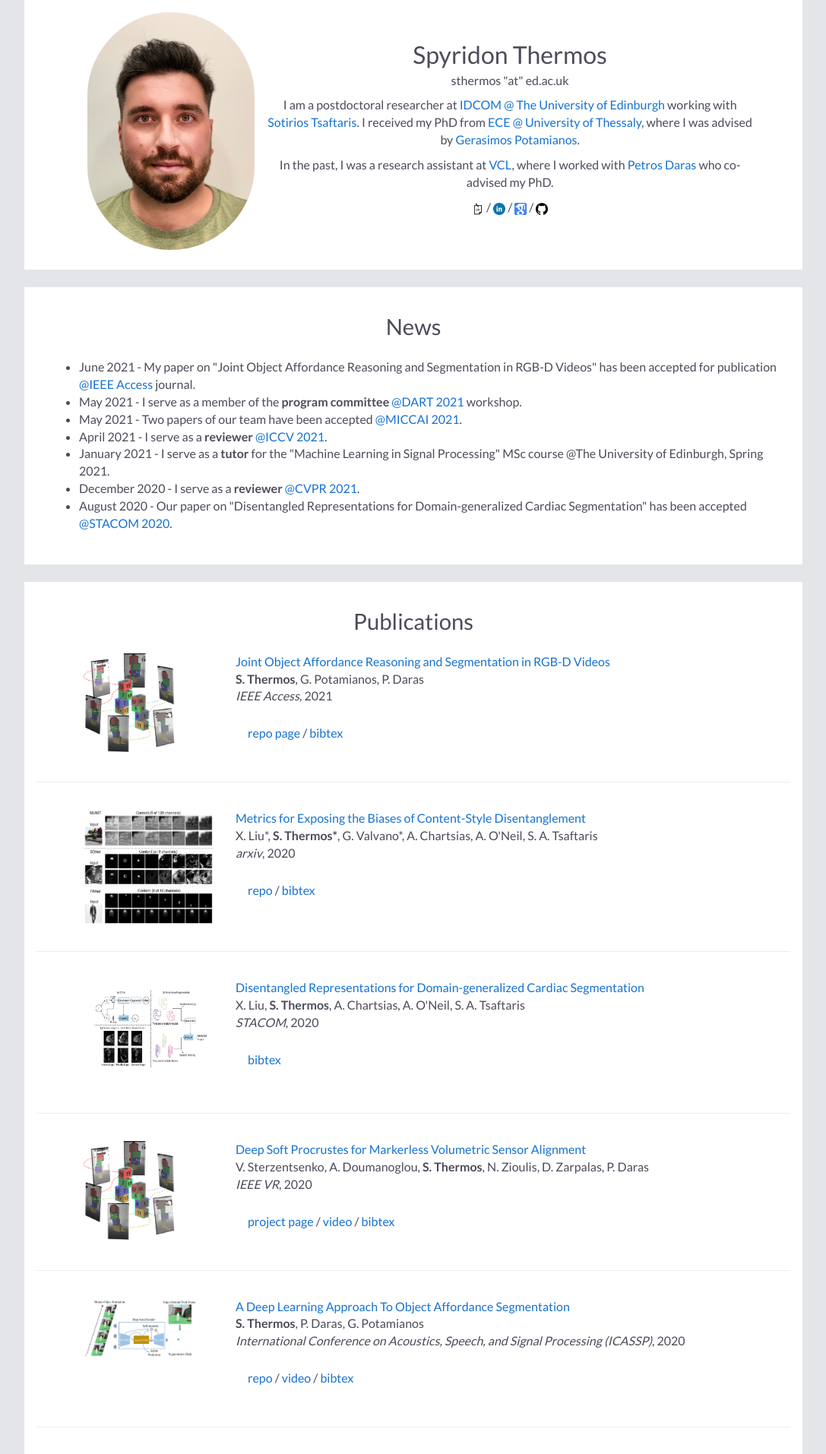
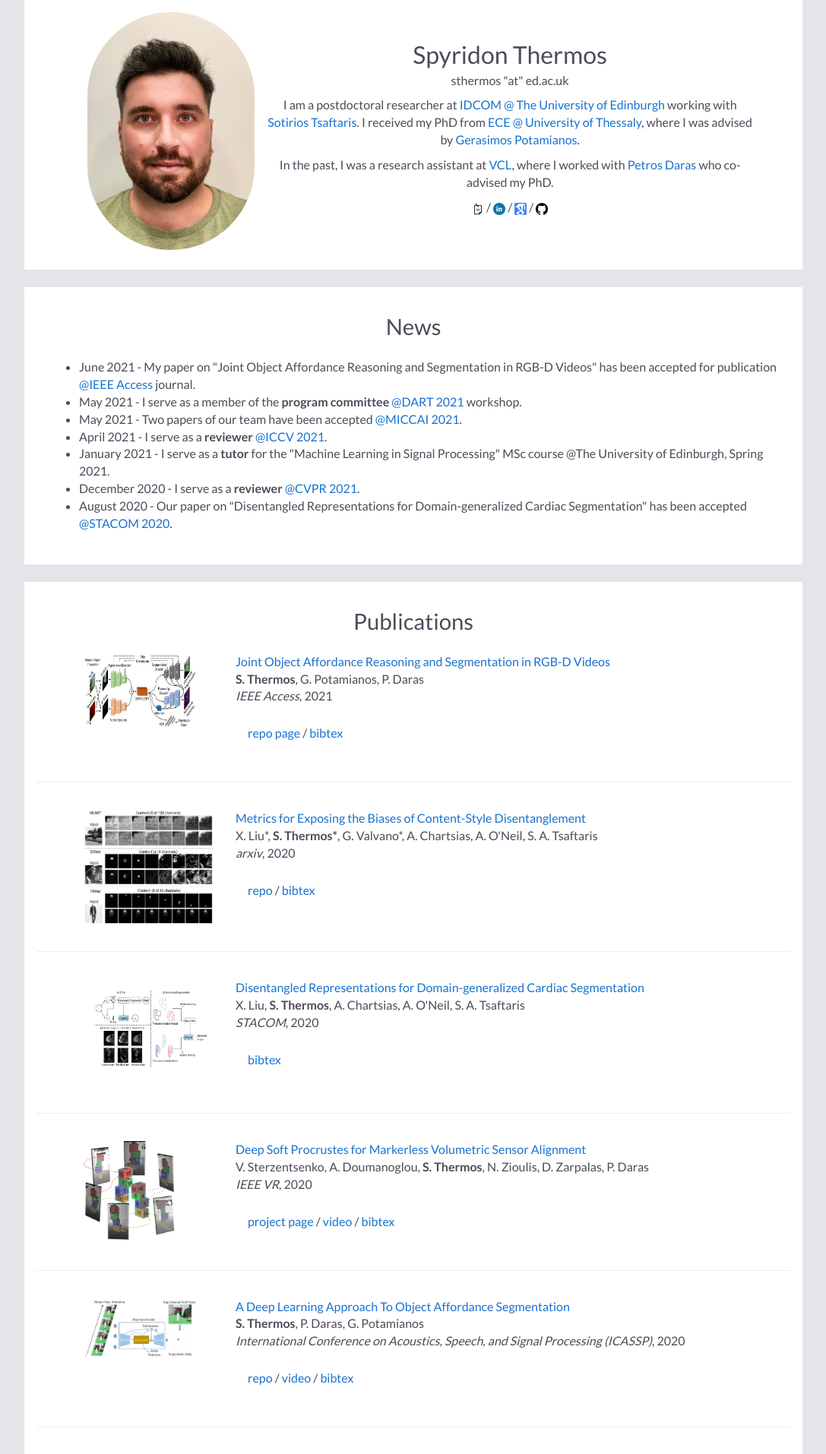
Before and after one commit to spthermo/spthermo.github.io, a Jekyll site: the page built from index.md, in a window 1280 px wide. Shown: the top 1914 px of the page at 76% size, without its empty margins (96-1183 px from the left). Built offline with Jekyll 4.4.1, drawn with Linux system fonts in a browser that asks for light colours; nearby versions of some CDN libraries; our own code applies the rules of GitHub Pages for plain Markdown files.

Commit message:
Update default.html

```diff
--- a/_layouts/default.html
+++ b/_layouts/default.html
@@ -74,7 +74,7 @@
 
     <div class="publication">
       <table width="900" align="center" border="0" cellpadding="0">
-        <td width="25%" valign="top"><img src="assets/images/structure_correspondences.png" alt="game" width="120" height="130" style="border-style: none">
+        <td width="25%" valign="top"><img src="assets/images/ieee_access_graphical_abstract.jpg" alt="game" width="150" height="100" style="border-style: none">
         <td width="75%" valign="top">
           <p><a href="https://ieeexplore.ieee.org/stamp/stamp.jsp?tp=&arnumber=9459755"><heading>Joint Object Affordance Reasoning and Segmentation in RGB-D Videos</heading></a><br>
             <strong>S. Thermos</strong>, G. Potamianos, P. Daras <br>
```
